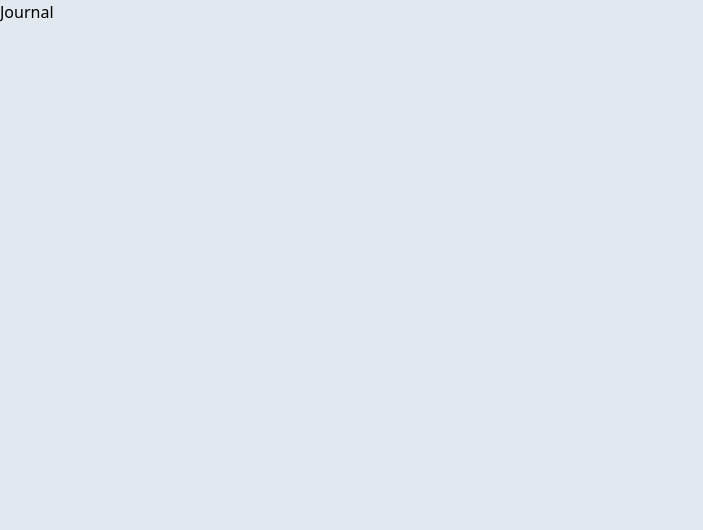
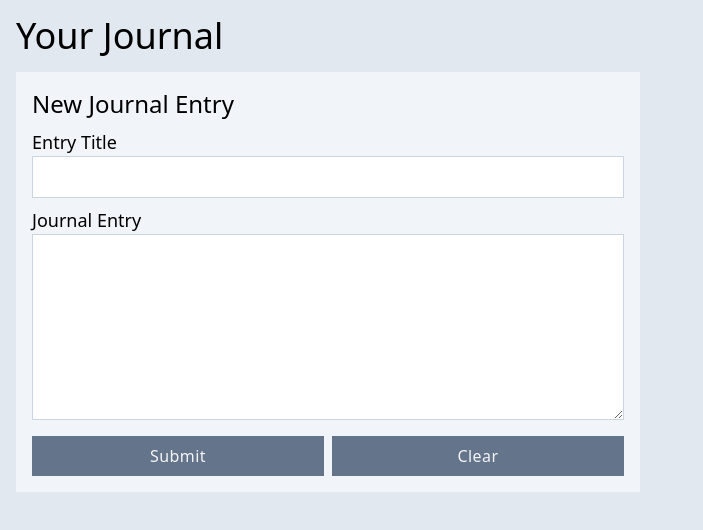
Before and after one commit to allanlalangan/journal, a Next.js app: page / in a window 1280 px wide. Shown: the top 530 px of the page, without its empty margins (0-703 px from the left). Built offline with nearby package versions, Linux system fonts and the light colour scheme.

Commit message:
feat: add EntryForm to index page, adjust styling

```diff
--- a/pages/index.tsx
+++ b/pages/index.tsx
@@ -1,4 +1,5 @@
 import Head from 'next/head';
+import EntryForm from './components/EntryForm';
 
 export default function Home() {
 	return (
@@ -9,8 +10,9 @@ export default function Home() {
 				<meta name='viewport' content='width=device-width, initial-scale=1' />
 				<link rel='icon' href='/favicon.ico' />
 			</Head>
-      <main className=''>
-        <h1 className=''>Journal</h1>
+			<main className='m-4'>
+				<h1 className='mb-4 text-4xl'>Your Journal</h1>
+				<EntryForm />
 			</main>
 		</>
 	);
```
Lines whose indentation alone changed are shown as unchanged.
